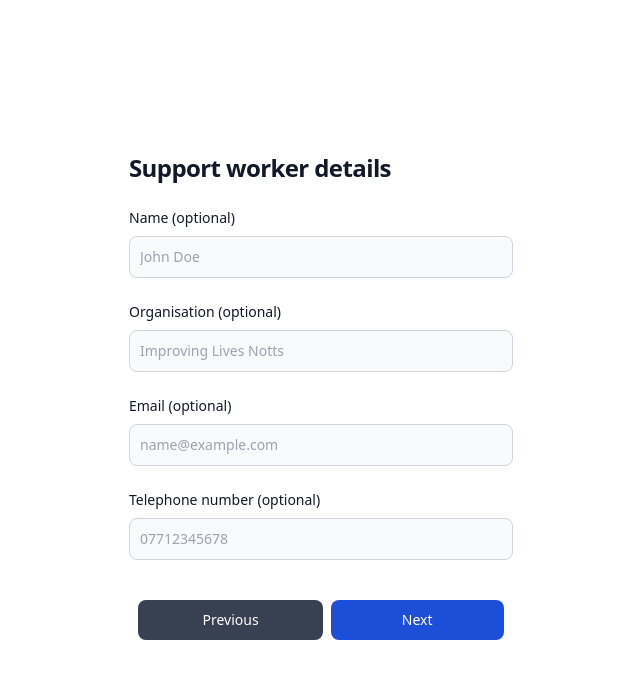
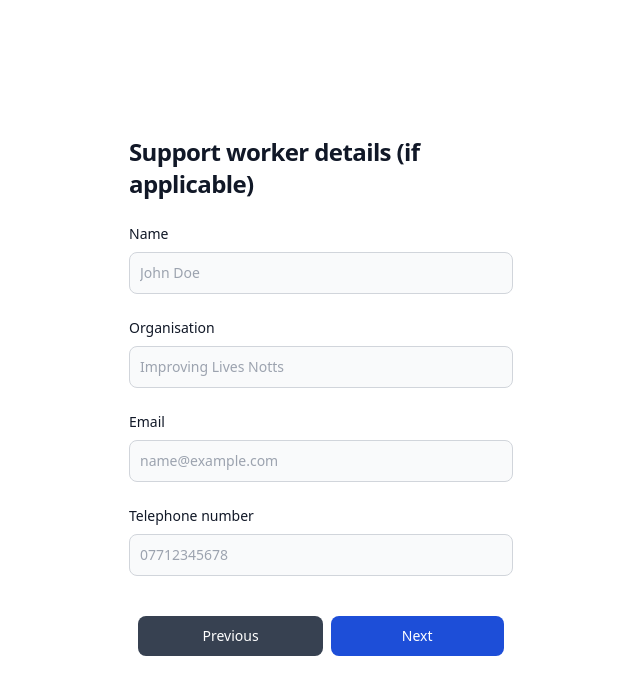
Before and after one commit to thebillington/ecoworks-monitoring, a Next.js app: page /register/support-details in a window 1280 px wide. Shown: the top 694 px of the page, without its empty margins (319-959 px from the left). Built offline with nearby package versions, Linux system fonts and the light colour scheme.

Commit message:
Fix routing issue, fix CSS, update reg flow

```diff
--- a/src/app/dashboard/checks/[slug]/page.tsx
+++ b/src/app/dashboard/checks/[slug]/page.tsx
@@ -5,7 +5,7 @@ import { unslug } from "@/utilities"
 export default async function TakeAttendancePage( { params } : { params: { slug: string } } ) {
     const questions = await getQuestionsForChecklist( params.slug )
     return (
-        <div className="flex h-screen flex-col">
+        <div className="flex h-screen flex-col overflow-y-auto">
             <div className="flex flex-col self-center w-5/6 mt-8 mb-4 max-w-sm md:max-w-lg lg:max-w-2xl ml-4">
                 <p className="text-2xl">{ unslug(params.slug) } Checks</p>
             </div>
--- a/src/app/dashboard/project/[slug]/attendance/[date]/page.tsx
+++ b/src/app/dashboard/project/[slug]/attendance/[date]/page.tsx
@@ -7,7 +7,7 @@ export default async function TakeAttendancePage( { params } : { params: { slug:
     const users = await getUsersForProject(params.slug)
     const date = decodeURIComponent(params.date)
     return (
-        <div className="flex h-screen flex-col">
+        <div className="flex h-screen flex-col overflow-y-auto">
             <div className="flex flex-col self-center w-5/6 mt-8 mb-4 max-w-sm ml-4">
                 <p className="text-2xl">{ unslug(params.slug) }</p>
                 <p>Attendance Sheet - { date }</p>
--- a/src/app/dashboard/project/[slug]/page.tsx
+++ b/src/app/dashboard/project/[slug]/page.tsx
@@ -8,7 +8,7 @@ export default async function ProjectInformationPage( { params } : { params: { s
     if (await attendanceSheetExistsFor(params.slug, date)) {
         const attendanceSheet = await getAttendanceSheet(params.slug, date)
         return (
-            <div className="flex h-screen flex-col">
+            <div className="flex h-screen flex-col overflow-y-auto">
                 <div className="flex flex-col self-center w-5/6 mt-8 mb-4 max-w-4xl ml-4">
                     <p className="text-2xl">{ unslug(params.slug) }</p>
                     <p>Attendance Sheet - { date }</p>
--- a/src/components/dashboard/project/attendance-sheet.tsx
+++ b/src/components/dashboard/project/attendance-sheet.tsx
@@ -12,11 +12,11 @@ export default async function AttendanceSheetComponent(
     return (
         <>
             <span className="ml-2">Comments</span>
-            <div className="flex flex-col h-[15%] relative overflow-x-auto overflow-y-auto no-scrollbar mb-4 rounded-md">
+            <div className="flex flex-col h-[10%] relative overflow-x-auto overflow-y-auto no-scrollbar mb-4 rounded-md">
                 <textarea disabled value={ props.attendanceSheet.comments } className="flex-1 resize-none no-scrollbar block w-full mt-1 py-2 px-4 text-sm text-gray-900 border border-gray-300 rounded-lg bg-gray-50 focus:ring-blue-500 focus:border-blue-500 dark:bg-gray-700 dark:border-gray-600 dark:placeholder-gray-400 dark:text-white dark:focus:ring-blue-500 dark:focus:border-blue-500" placeholder="Enter any additional comments..." />
             </div>
             <span className="ml-2">Attendees</span>
-            <div className="max-h-[55%] relative overflow-y-auto no-scrollbar my-2 rounded-md">
+            <div className="max-h-56 relative overflow-y-auto no-scrollbar my-2 rounded-md">
                 <table className="h-full w-full text-sm text-left rounded-md rtl:text-right text-gray-500 dark:text-gray-400">
                     <thead className="text-xs text-gray-700 uppercase bg-gray-50 dark:bg-gray-700 dark:text-gray-400">
                         <tr key="headings">
--- a/src/components/dashboard/project/attendance/take-attendance.tsx
+++ b/src/components/dashboard/project/attendance/take-attendance.tsx
@@ -58,7 +58,7 @@ export default function TakeAttendanceComponent(
     return (
         <>
             <span className="ml-2">Comments</span>
-            <div className="flex flex-col h-[15%] relative overflow-y-auto no-scrollbar mb-4 rounded-md">
+            <div className="flex flex-col h-[10%] relative overflow-y-auto no-scrollbar mb-4 rounded-md">
                 <textarea onChange={ (e) => updateComments(e.target.value) } className="flex-1 resize-none no-scrollbar block w-full mt-1 py-2 px-4 text-sm text-gray-900 border border-gray-300 rounded-lg bg-gray-50 focus:ring-blue-500 focus:border-blue-500 dark:bg-gray-700 dark:border-gray-600 dark:placeholder-gray-400 dark:text-white dark:focus:ring-blue-500 dark:focus:border-blue-500" placeholder="Enter any additional comments..." />
             </div>
             <span className="ml-2">Take Attendance</span>
@@ -70,7 +70,7 @@ export default function TakeAttendanceComponent(
                 </div>
                 <input type="search" onChange={ (e) => debouncedUserFilter(e.target.value) } className="block w-full p-4 ps-10 text-sm text-gray-900 border border-gray-300 rounded-lg bg-gray-50 focus:ring-blue-500 focus:border-blue-500 dark:bg-gray-700 dark:border-gray-600 dark:placeholder-gray-400 dark:text-white dark:focus:ring-blue-500 dark:focus:border-blue-500" placeholder="Search for Name..." />
             </div>
-            <div className="max-h-[55%] relative overflow-y-auto no-scrollbar my-2 rounded-md">
+            <div className="max-h-56 relative overflow-y-auto no-scrollbar my-2 rounded-md">
                 <table className="h-full w-full table-fixed text-sm text-left rounded-md rtl:text-right text-gray-500 dark:text-gray-400">
                     <thead className="text-xs text-gray-700 uppercase bg-gray-50 dark:bg-gray-700 dark:text-gray-400">
                         <tr key="headings">
--- a/src/components/registration/emergency-details-form.tsx
+++ b/src/components/registration/emergency-details-form.tsx
@@ -25,22 +25,23 @@ export default function EmergencyDetailsFormComponent() {
             <h1 className="text-xl font-bold leading-tight tracking-tight text-gray-900 md:text-2xl dark:text-white">
                 Emergency contact details
             </h1>
+            <p>Please let us know if there is anyone specific you would like us to contact in case of an emergency.</p>
             <form className="space-y-4 md:space-y-6" action={ submitEmergencyDetailsForm }>
                 <div>
                     <label className="block mb-2 text-sm font-medium text-gray-900 dark:text-white">Emergency contact name *</label>
                     <input defaultValue={ user.emergency_name ?? '' } name="emergency-name" id="emergency-name" placeholder="John Doe" className="bg-gray-50 border border-gray-300 text-gray-900 text-sm rounded-lg focus:ring-primary-600 focus:border-primary-600 block w-full p-2.5 dark:bg-gray-700 dark:border-gray-600 dark:placeholder-gray-400 dark:text-white dark:focus:ring-blue-500 dark:focus:border-blue-500" required />
                 </div>
                 <div>
-                    <label className="block mb-2 text-sm font-medium text-gray-900 dark:text-white">Relationship to you *</label>
-                    <input defaultValue={ user.emergency_relation ?? '' } name="emergency-relation" id="emergency-relation" placeholder="e.g. Partner/Parent/Sibling/Neighbour" className="bg-gray-50 border border-gray-300 text-gray-900 text-sm rounded-lg focus:ring-primary-600 focus:border-primary-600 block w-full p-2.5 dark:bg-gray-700 dark:border-gray-600 dark:placeholder-gray-400 dark:text-white dark:focus:ring-blue-500 dark:focus:border-blue-500" required />
+                    <label className="block mb-2 text-sm font-medium text-gray-900 dark:text-white">Emergency contact number *</label>
+                    <input defaultValue={ user.emergency_phone ?? '' } type="tel" name="emergency-phone" id="emergency-phone" placeholder="07712345678" className="bg-gray-50 border border-gray-300 text-gray-900 text-sm rounded-lg focus:ring-primary-600 focus:border-primary-600 block w-full p-2.5 dark:bg-gray-700 dark:border-gray-600 dark:placeholder-gray-400 dark:text-white dark:focus:ring-blue-500 dark:focus:border-blue-500" required />
                 </div>
                 <div>
-                    <label className="block mb-2 text-sm font-medium text-gray-900 dark:text-white">Emergency contact email *</label>
-                    <input defaultValue={ user.emergency_email ?? '' } type="email" name="emergency-email" id="emergency-email" className="bg-gray-50 border border-gray-300 text-gray-900 text-sm rounded-lg focus:ring-primary-600 focus:border-primary-600 block w-full p-2.5 dark:bg-gray-700 dark:border-gray-600 dark:placeholder-gray-400 dark:text-white dark:focus:ring-blue-500 dark:focus:border-blue-500" placeholder="name@example.com" required />
+                    <label className="block mb-2 text-sm font-medium text-gray-900 dark:text-white">Relationship to you</label>
+                    <input defaultValue={ user.emergency_relation ?? '' } name="emergency-relation" id="emergency-relation" placeholder="e.g. Partner/Parent/Sibling/Neighbour" className="bg-gray-50 border border-gray-300 text-gray-900 text-sm rounded-lg focus:ring-primary-600 focus:border-primary-600 block w-full p-2.5 dark:bg-gray-700 dark:border-gray-600 dark:placeholder-gray-400 dark:text-white dark:focus:ring-blue-500 dark:focus:border-blue-500" />
                 </div>
                 <div>
-                    <label className="block mb-2 text-sm font-medium text-gray-900 dark:text-white">Emergency contact number *</label>
-                    <input defaultValue={ user.emergency_phone ?? '' } type="tel" name="emergency-phone" id="emergency-phone" placeholder="07712345678" className="bg-gray-50 border border-gray-300 text-gray-900 text-sm rounded-lg focus:ring-primary-600 focus:border-primary-600 block w-full p-2.5 dark:bg-gray-700 dark:border-gray-600 dark:placeholder-gray-400 dark:text-white dark:focus:ring-blue-500 dark:focus:border-blue-500" required />
+                    <label className="block mb-2 text-sm font-medium text-gray-900 dark:text-white">Emergency contact email</label>
+                    <input defaultValue={ user.emergency_email ?? '' } type="email" name="emergency-email" id="emergency-email" className="bg-gray-50 border border-gray-300 text-gray-900 text-sm rounded-lg focus:ring-primary-600 focus:border-primary-600 block w-full p-2.5 dark:bg-gray-700 dark:border-gray-600 dark:placeholder-gray-400 dark:text-white dark:focus:ring-blue-500 dark:focus:border-blue-500" placeholder="name@example.com" />
                 </div>
                 <div className="w-full text-center">
                     <button type="button" onClick={() => router.back()} className="w-[48%] my-4 text-white bg-gray-700 hover:bg-gray-800 focus:ring-4 focus:ring-gray-300 font-medium rounded-lg text-sm py-2.5 me-2 mb-2 dark:bg-gray-600 dark:hover:bg-gray-700 focus:outline-none dark:focus:ring-gray-800">Previous</button>
--- a/src/components/registration/support-details-form.tsx
+++ b/src/components/registration/support-details-form.tsx
@@ -23,23 +23,23 @@ export default function SupportDetailsFormComponent() {
     return (
         <div className="p-6 space-y-4 md:space-y-6 sm:p-8">
             <h1 className="text-xl font-bold leading-tight tracking-tight text-gray-900 md:text-2xl dark:text-white">
-                Support worker details
+                Support worker details (if applicable)
             </h1>
             <form className="space-y-4 md:space-y-6" action={ submitSupportDetailsForm }>
                 <div>
-                    <label className="block mb-2 text-sm font-medium text-gray-900 dark:text-white">Name (optional)</label>
+                    <label className="block mb-2 text-sm font-medium text-gray-900 dark:text-white">Name</label>
                     <input defaultValue={ user.support_name ?? '' } name="support-name" id="support-name" placeholder="John Doe" className="bg-gray-50 border border-gray-300 text-gray-900 text-sm rounded-lg focus:ring-primary-600 focus:border-primary-600 block w-full p-2.5 dark:bg-gray-700 dark:border-gray-600 dark:placeholder-gray-400 dark:text-white dark:focus:ring-blue-500 dark:focus:border-blue-500" />
                 </div>
                 <div>
-                    <label className="block mb-2 text-sm font-medium text-gray-900 dark:text-white">Organisation (optional)</label>
+                    <label className="block mb-2 text-sm font-medium text-gray-900 dark:text-white">Organisation</label>
                     <input defaultValue={ user.support_organisation ?? '' } name="support-organisation" id="support-organisation" placeholder="Improving Lives Notts" className="bg-gray-50 border border-gray-300 text-gray-900 text-sm rounded-lg focus:ring-primary-600 focus:border-primary-600 block w-full p-2.5 dark:bg-gray-700 dark:border-gray-600 dark:placeholder-gray-400 dark:text-white dark:focus:ring-blue-500 dark:focus:border-blue-500" />
                 </div>
                 <div>
-                    <label className="block mb-2 text-sm font-medium text-gray-900 dark:text-white">Email (optional)</label>
+                    <label className="block mb-2 text-sm font-medium text-gray-900 dark:text-white">Email</label>
                     <input defaultValue={ user.support_email ?? '' } type="email" name="support-email" id="support-email" className="bg-gray-50 border border-gray-300 text-gray-900 text-sm rounded-lg focus:ring-primary-600 focus:border-primary-600 block w-full p-2.5 dark:bg-gray-700 dark:border-gray-600 dark:placeholder-gray-400 dark:text-white dark:focus:ring-blue-500 dark:focus:border-blue-500" placeholder="name@example.com" />
                 </div>
                 <div>
-                    <label className="block mb-2 text-sm font-medium text-gray-900 dark:text-white">Telephone number (optional)</label>
+                    <label className="block mb-2 text-sm font-medium text-gray-900 dark:text-white">Telephone number</label>
                     <input defaultValue={ user.support_phone ?? '' } type="tel" name="support-phone" id="support-phone" placeholder="07712345678" className="bg-gray-50 border border-gray-300 text-gray-900 text-sm rounded-lg focus:ring-primary-600 focus:border-primary-600 block w-full p-2.5 dark:bg-gray-700 dark:border-gray-600 dark:placeholder-gray-400 dark:text-white dark:focus:ring-blue-500 dark:focus:border-blue-500" />
                 </div>
                 <div className="w-full text-center">
--- a/src/middleware.ts
+++ b/src/middleware.ts
@@ -4,8 +4,9 @@ export default withAuth({
     callbacks: {
         authorized: ({ req, token }) =>
             req.nextUrl.pathname === '/' ||
+            req.nextUrl.pathname === '/register' ||
             req.nextUrl.pathname.slice(0,10) === '/register/' ||
-            req.nextUrl.pathname.slice(0,11) === '/documents/' ||
+            req.nextUrl.pathname.slice(0,11) === '/documents' ||
             req.nextUrl.pathname === '/join' ||
             !!token,
     }
```
Also changed, not shown: src/components/registration/medical-info-form.tsx (+4 -4 lines), 1 other file (tests, documents, lock files or other folders).
